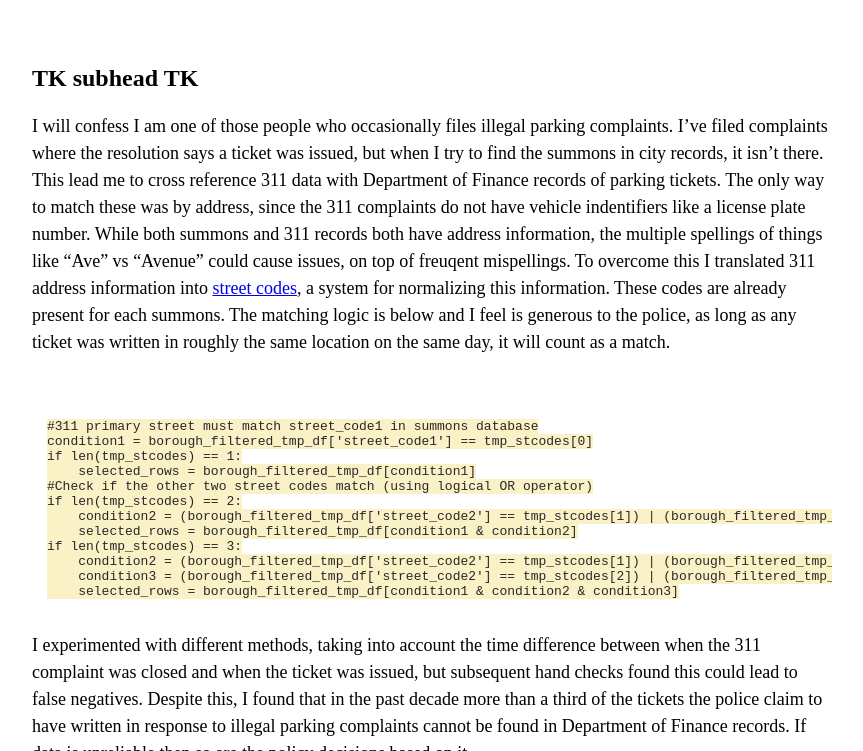
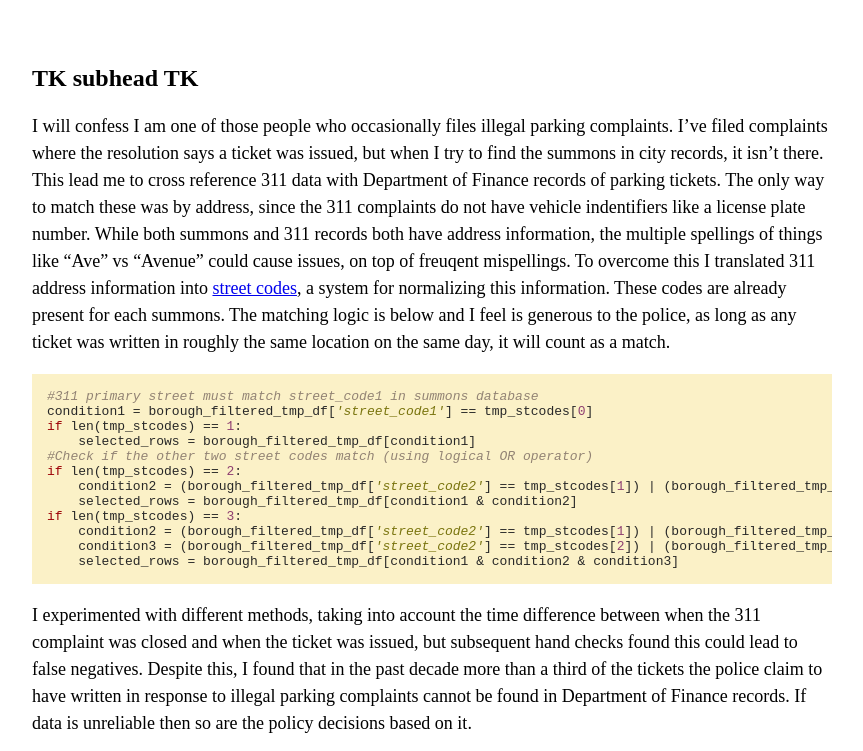
Before and after one commit to benarnav/benarnav.github.io, a Jekyll site: the page built from nyc_streets.md, in a window 1280 px wide, cut to the strip 2180-2931 px from the top of the page. Shown: the whole strip, without its empty margins (208-1071 px from the left). Built offline with Jekyll 4.4.1, drawn with Linux system fonts in a browser that asks for light colours.

Commit message:
css updates

````diff
--- a/assets/css/main.css
+++ b/assets/css/main.css
@@ -1,4 +1,4 @@
-@import "native.css";
+
 
 body {
     font-family: serif;
@@ -55,10 +55,10 @@
 footer hr {
     margin-top: 40px;
 }
-/* Inline code
+/* Inline code*/
 code.highlighter-rouge {
-    color: native;
-}*/
+    color: orange;
+}
 table {
   margin: 15px 0;
   padding: 0; }
@@ -86,9 +86,7 @@
     table tr th :last-child, table tr td :last-child {
       margin-bottom: 0; }
 
-/* Thanks to
-https://css-tricks.com/snippets/css/prevent-superscripts-and-subscripts-from-affecting-line-height/
-*/
+
 sup, sub {
   vertical-align: baseline;
   position: relative;
@@ -112,9 +110,9 @@
   a[href]:visited {
     color: #fa8c00;
   }
-  /*code.highlighter-rouge {
+  code.highlighter-rouge {
     color: #fa8c00;
-  }*/
+  }
   svg, object.svg, img.svg {
     filter: invert(100%);
   }
@@ -180,3 +178,4 @@
   background: #00dca6;
   color: #000;
 }
+@import "native.css";
--- a/nyc_streets.md
+++ b/nyc_streets.md
@@ -29,9 +29,8 @@
 
 <h2>TK subhead TK</h2>
 I will confess I am one of those people who occasionally files illegal parking complaints. I've filed complaints where the resolution says a ticket was issued, but when I try to find the summons in city records, it isn't there. This lead me to cross reference 311 data with Department of Finance records of parking tickets. The only way to match these was by address, since the 311 complaints do not have vehicle indentifiers like a license plate number. While both summons and 311 records both have address information, the multiple spellings of things like "Ave" vs "Avenue" could cause issues, on top of freuqent mispellings. To overcome this I translated 311 address information into [street codes](https://nycplanning.github.io/Geosupport-UPG/chapters/chapterIV/section03/), a system for normalizing this information. These codes are already present for each summons. The matching logic is below and I feel is generous to the police, as long as any ticket was written in roughly the same location on the same day, it will count as a match.
-<pre>
 
-<code class="highlight">
+```python
 #311 primary street must match street_code1 in summons database
 condition1 = borough_filtered_tmp_df['street_code1'] == tmp_stcodes[0]
 if len(tmp_stcodes) == 1:
@@ -44,7 +43,8 @@
     condition2 = (borough_filtered_tmp_df['street_code2'] == tmp_stcodes[1]) | (borough_filtered_tmp_df['street_code3'] == tmp_stcodes[1])
     condition3 = (borough_filtered_tmp_df['street_code2'] == tmp_stcodes[2]) | (borough_filtered_tmp_df['street_code3'] == tmp_stcodes[2])
     selected_rows = borough_filtered_tmp_df[condition1 & condition2 & condition3]
-</code></pre>
+```
+
 I experimented with different methods, taking into account the time difference between when the 311 complaint was closed and when the ticket was issued, but subsequent hand checks found this could lead to false negatives. Despite this, I found that in the past decade more than a third of the tickets the police claim to have written in response to illegal parking complaints cannot be found in Department of Finance records. If data is unreliable then so are the policy decisions based on it.
 <br>
 <iframe title="A Growing Gap Between NYPD Claims and City Records on Illegal Parking Complaints" aria-label="Interactive line chart" id="datawrapper-chart-KN15L" src="https://datawrapper.dwcdn.net/KN15L/2/" scrolling="no" frameborder="0" style="width: 0; min-width: 100% !important; border: none;" height="200" data-external="1"></iframe><script type="text/javascript">!function(){"use strict";window.addEventListener("message",(function(a){if(void 0!==a.data["datawrapper-height"]){var e=document.querySelectorAll("iframe");for(var t in a.data["datawrapper-height"])for(var r=0;r<e.length;r++)if(e[r].contentWindow===a.source){var i=a.data["datawrapper-height"][t]+"px";e[r].style.height=i}}}))}();
````
